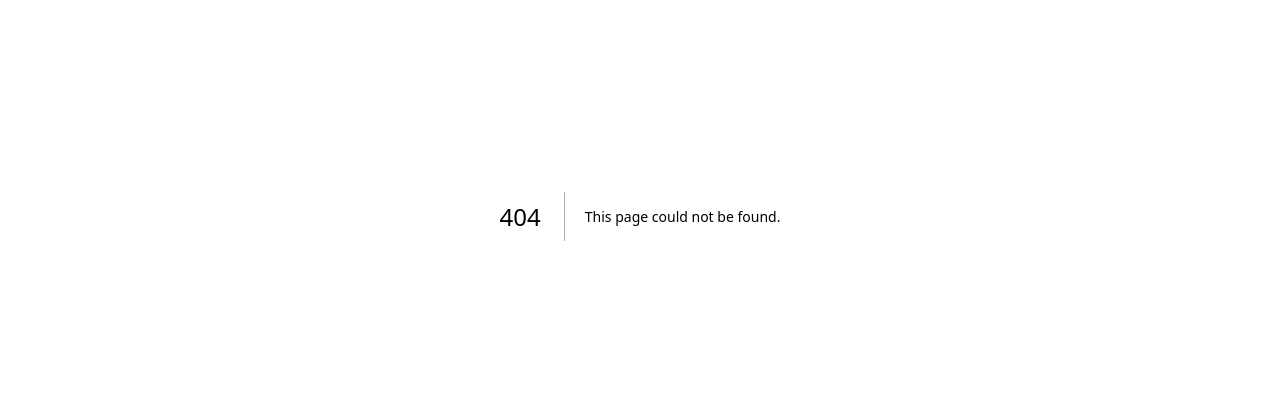
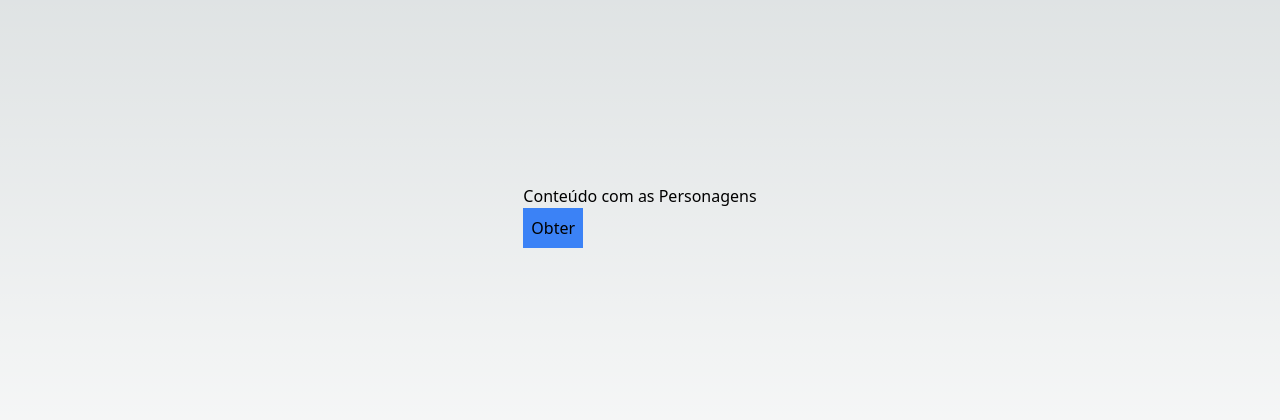
Before and after one commit to sheezarainbow9/react-next, a Next.js app: page /starwars in a window 1280 px wide. Before the commit this address had no page. Shown: the part 184-604 px from the top of the page. Built offline with nearby package versions, Linux system fonts and the light colour scheme.

Commit message:
hooks personalizados

```diff
--- /dev/null
+++ b/src/components/data/hooks/useProcessando.ts
@@ -0,0 +1,19 @@
+import { useState } from "react";
+
+export default function useProcessando () {
+
+    const [processando, setProcessando] = useState<boolean>(false);
+
+    function iniciarProcessamento() {
+      setProcessando(true);
+    }
+
+    function finalizarProcessamento() {
+      setProcessando(false);
+    }
+    return {
+      processando,
+      iniciarProcessamento,
+      finalizarProcessamento
+    }
+  }
--- /dev/null
+++ b/src/components/starwars/Personagens.tsx
@@ -0,0 +1,36 @@
+import useProcessando from "../data/hooks/useProcessando";
+
+export default function Personagens() {
+  const { processando, iniciarProcessamento, finalizarProcessamento } = useProcessando();
+
+  async function simularChamadaAPI() {
+    return new Promise((resolve) =>
+      setTimeout(() => {
+        resolve(1);
+      }, 6000)
+    );
+  }
+
+  async function obterPersonagens() {
+    try {
+      iniciarProcessamento();
+      await simularChamadaAPI();
+    } finally {
+      finalizarProcessamento();
+    }
+  }
+
+  return (
+    <div>
+      {processando ? (
+        <div>Processando...</div>
+      ) : (
+        <h1>Conteúdo com as Personagens</h1>
+      )}
+
+      <button onClick={obterPersonagens} className="bg-blue-500 p-2">
+        Obter
+      </button>
+    </div>
+  );
+}
--- /dev/null
+++ b/src/pages/starwars/index.tsx
@@ -0,0 +1,14 @@
+import Personagens from "@/components/starwars/Personagens";
+
+export default function PaginaStarWars() {
+
+  return (
+    <div
+      className={`
+      flex justify-center items-center h-screen
+    `}
+    >
+      <Personagens />
+    </div>
+  );
+}
```
